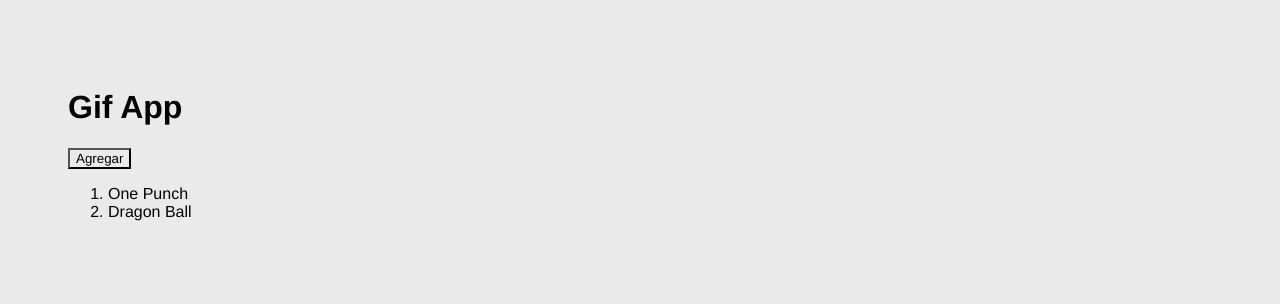
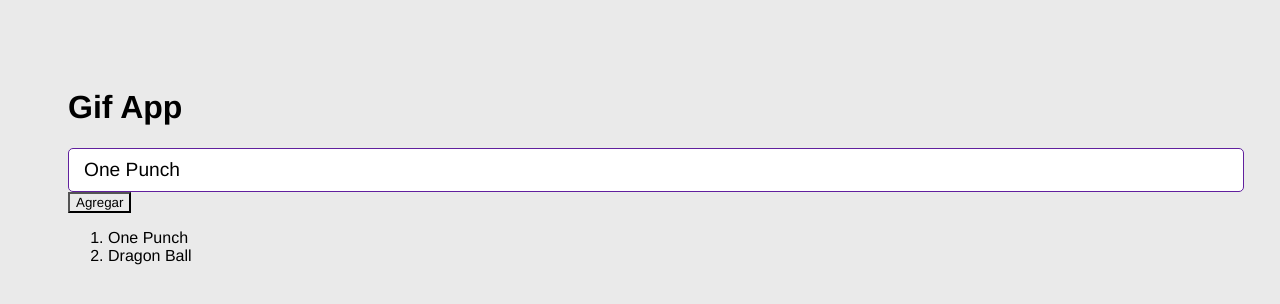
Before and after one commit to adrcorona13/reactcte-02-gif-app, a React (Vite) app: page / in a window 1280 px wide. Shown: the top 304 px of the page. Built offline with nearby package versions, Linux system fonts and the light colour scheme.

Commit message:
agregar componente para agregar categoria

```diff
--- a/src/GifApp.jsx
+++ b/src/GifApp.jsx
@@ -1,10 +1,11 @@
 import {useState} from 'react'
+import { AddCategory } from './components/AddCategory';
 
 export const GifApp = () => {
 
     const [categories, setCategories] = useState(['One Punch', 'Dragon Ball']);
     const onAddCategory = () => {
-        setCategories([...categories, 'Valorant']);
+        setCategories(['Valorant',...categories]);
     }
 
     return (
@@ -13,6 +14,7 @@
             <h1>Gif App</h1>
 
             {/* Input */}
+            <AddCategory/>
 
             {/* Listado de Gifs */}
                 {/* Gif Item */}
--- /dev/null
+++ b/src/components/AddCategory.jsx
@@ -0,0 +1,26 @@
+import { useState } from "react";
+
+export const AddCategory = () => {
+    const [inputValue, setInputValue] = useState("One Punch");
+
+    const onInputChange = ({ target }) => {
+        setInputValue(target.value);
+    };
+
+    const onSubmit = (event) => {
+        event.preventDefault();
+        console.log(event);
+        console.log(inputValue);
+    }
+
+    return (
+        <form onSubmit={onSubmit}>
+            <input
+                type="text"
+                placeholder="Buscar gifs"
+                value={inputValue}
+                onChange={onInputChange}
+            />
+        </form>
+    );
+};
```
